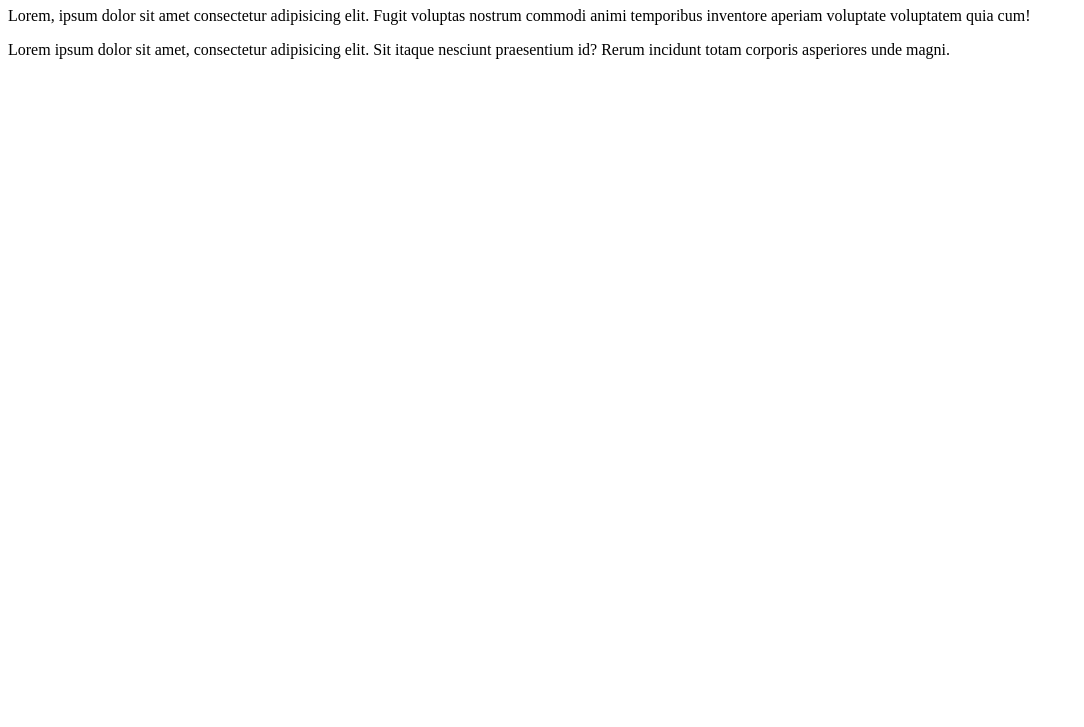
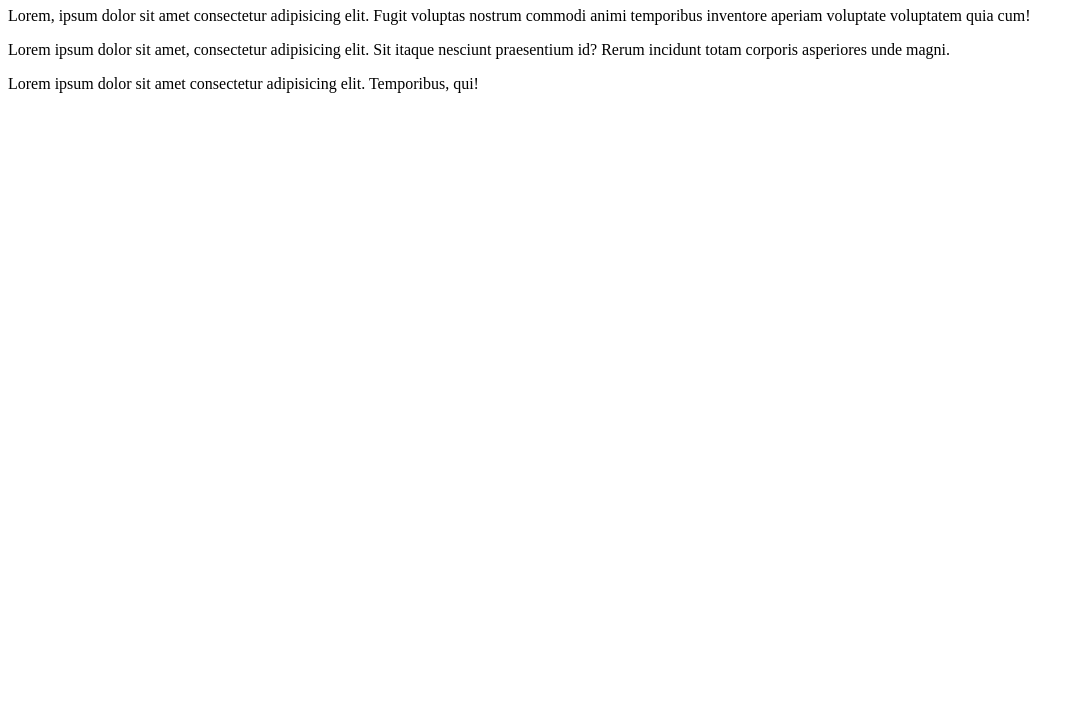
Before and after one commit to mfarsx/git-demo, a plain HTML site: page index.html in a window 1280 px wide. Shown: the part 73-800 px from the top of the page, without its empty margins (0-1084 px from the left). Drawn offline with Linux system fonts and the light colour scheme.

Commit message:
container added!

```diff
--- a/index.html
+++ b/index.html
@@ -12,7 +12,9 @@
     <div class="container">
         <p>Lorem ipsum dolor sit amet, consectetur adipisicing elit. Sit itaque nesciunt praesentium id? Rerum incidunt totam corporis asperiores unde magni.</p>
     </div>
-
+    <div class="container">
+        <p>Lorem ipsum dolor sit amet consectetur adipisicing elit. Temporibus, qui!</p>
+    </div>
     <script src="index.js"></script>
 </body>
 </html>
```
Also changed, not shown: notes2.txt (added).
